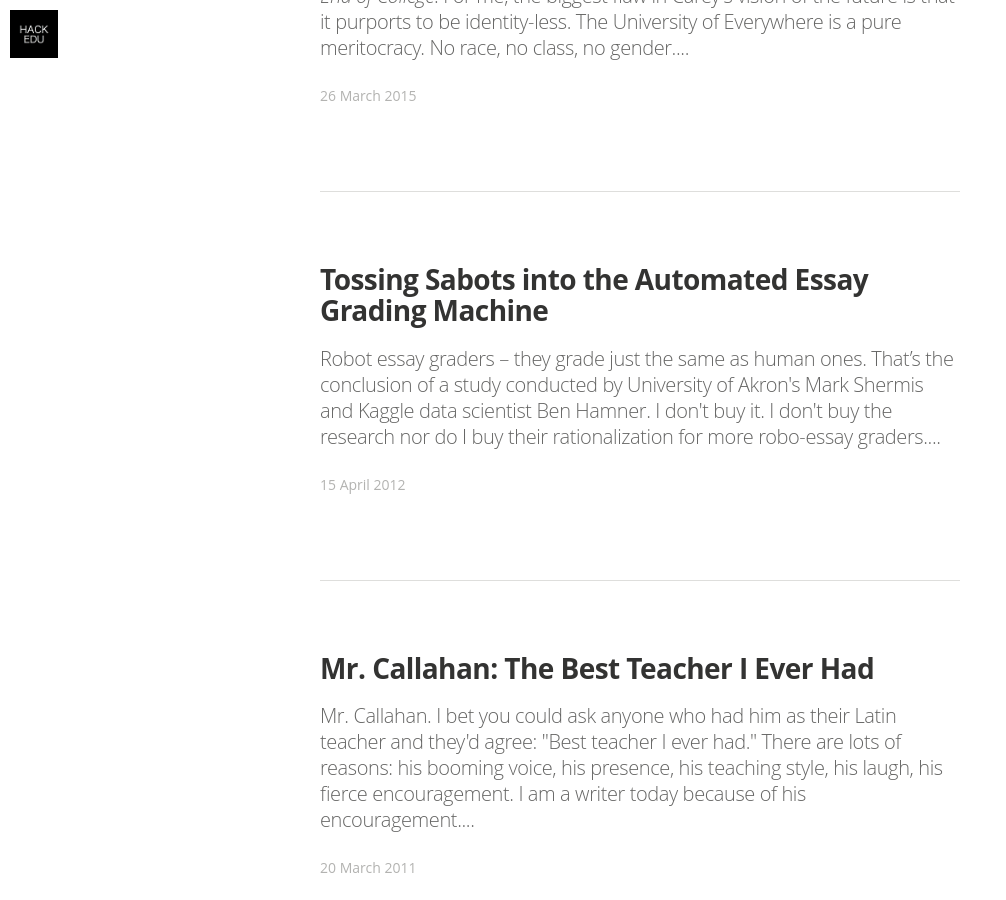
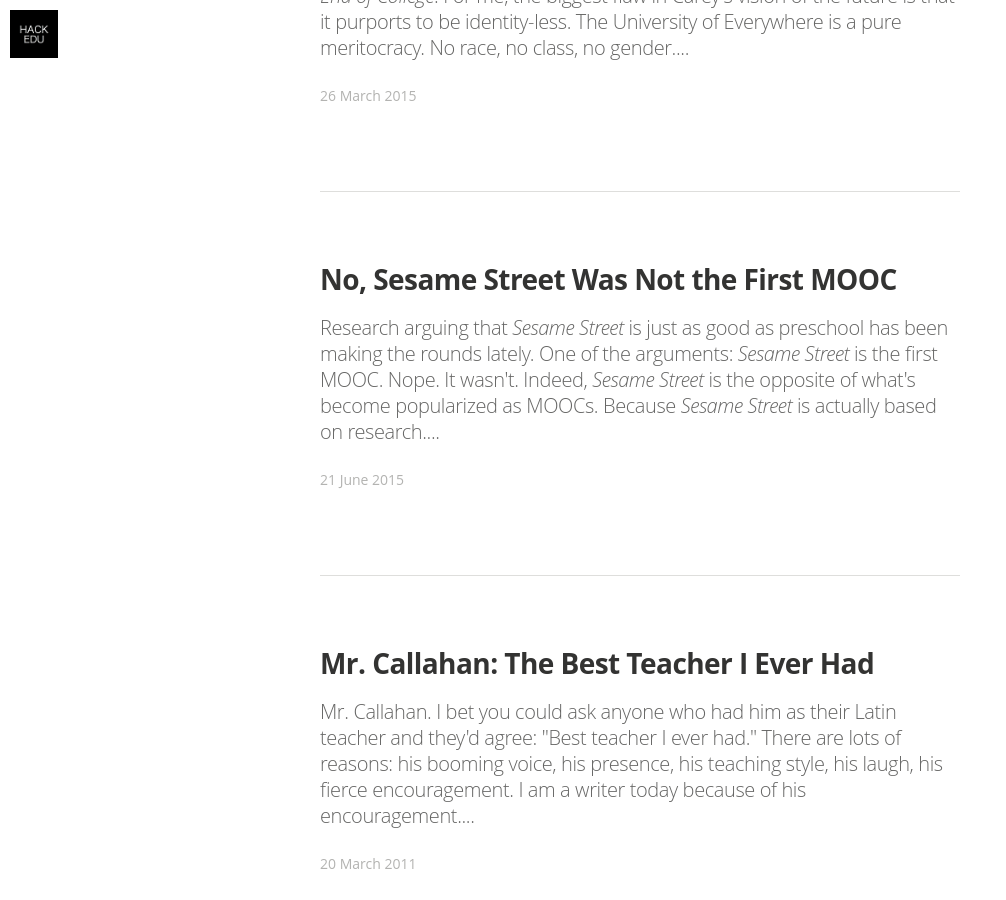
Before and after one commit to HackEducation/Writing, a Jekyll site: the page built from index.html, in a window 1280 px wide and 900 px high, scrolled down 13479 px. Shown: the whole window, without its empty margins (0-1006 px from the left). Built offline with Jekyll 4.4.1, drawn with Linux system fonts in a browser that asks for light colours; nearby versions of some CDN libraries; some web fonts are replaced; Markdown is read by kramdown in place of the engine named in the settings; the list of posts is cut into pages by our own code.

Commit message:
new post

```diff
--- a/index.html
+++ b/index.html
@@ -808,20 +808,16 @@ layout: default
 
         <article class="post" itemscope itemtype="http://schema.org/BlogPosting" role="article">
           <div class="article-item">
-
             <header class="post-header">
-              <h2 class="post-title" itemprop="name"><a href="http://www.hackeducation.com/2012/04/15/robot-essay-graders/" itemprop="url">Tossing Sabots into the Automated Essay Grading Machine</a></h2>
+              <h2 class="post-title" itemprop="name"><a href="http://hackeducation.com/2015/06-21/sesame-street-is-not-a-mooc-ffs/" itemprop="url">No, Sesame Street Was Not the First MOOC</a></h2>
             </header>
-
             <section class="post-excerpt" itemprop="description">
-              <p>Robot essay graders – they grade just the same as human ones. That’s the conclusion of a study conducted by University of Akron's Mark Shermis and Kaggle data scientist Ben Hamner. I don't buy it. I don't buy the research nor do I buy their rationalization for more robo-essay graders....</p>
+              <p>Research arguing that <em>Sesame Street</em> is just as good as preschool has been making the rounds lately. One of the arguments: <em>Sesame Street</em> is the first MOOC. Nope. It wasn't. Indeed, <em>Sesame Street</em> is the opposite of what's become popularized as MOOCs. Because <em>Sesame Street</em> is actually based on research....</p>
             </section>
-
             <div class="post-meta">
-              <time datetime="15 April 2012">15 April 2012</time>
+              <time datetime="21 June 2015">21 June 2015</time>
   <!--            <span class="post-tags-set">on <span class="post-tag-">, <a href="/tag/"></a></span></span>-->
             </div>
-
           <div>
         </article>
 
```
